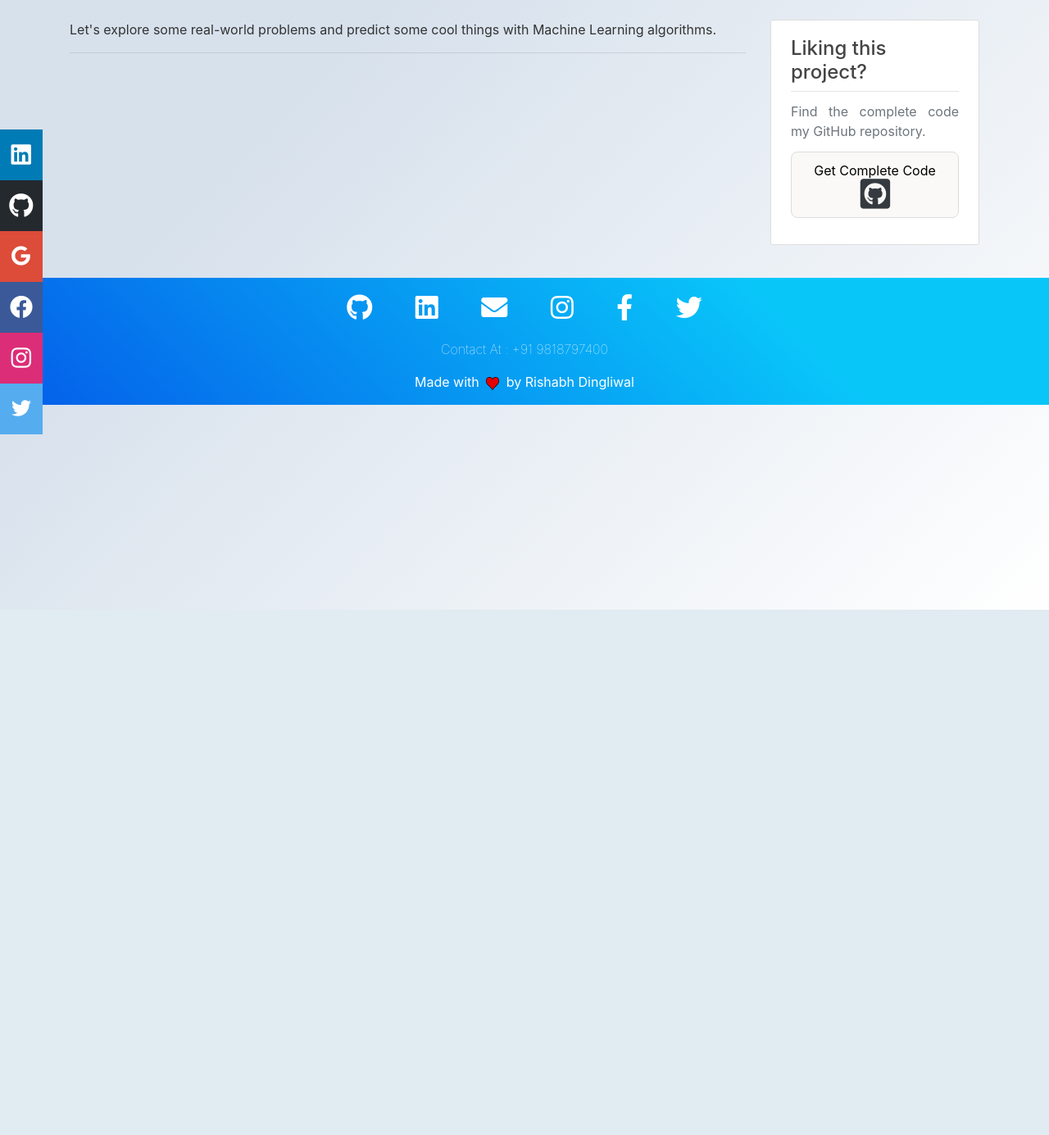
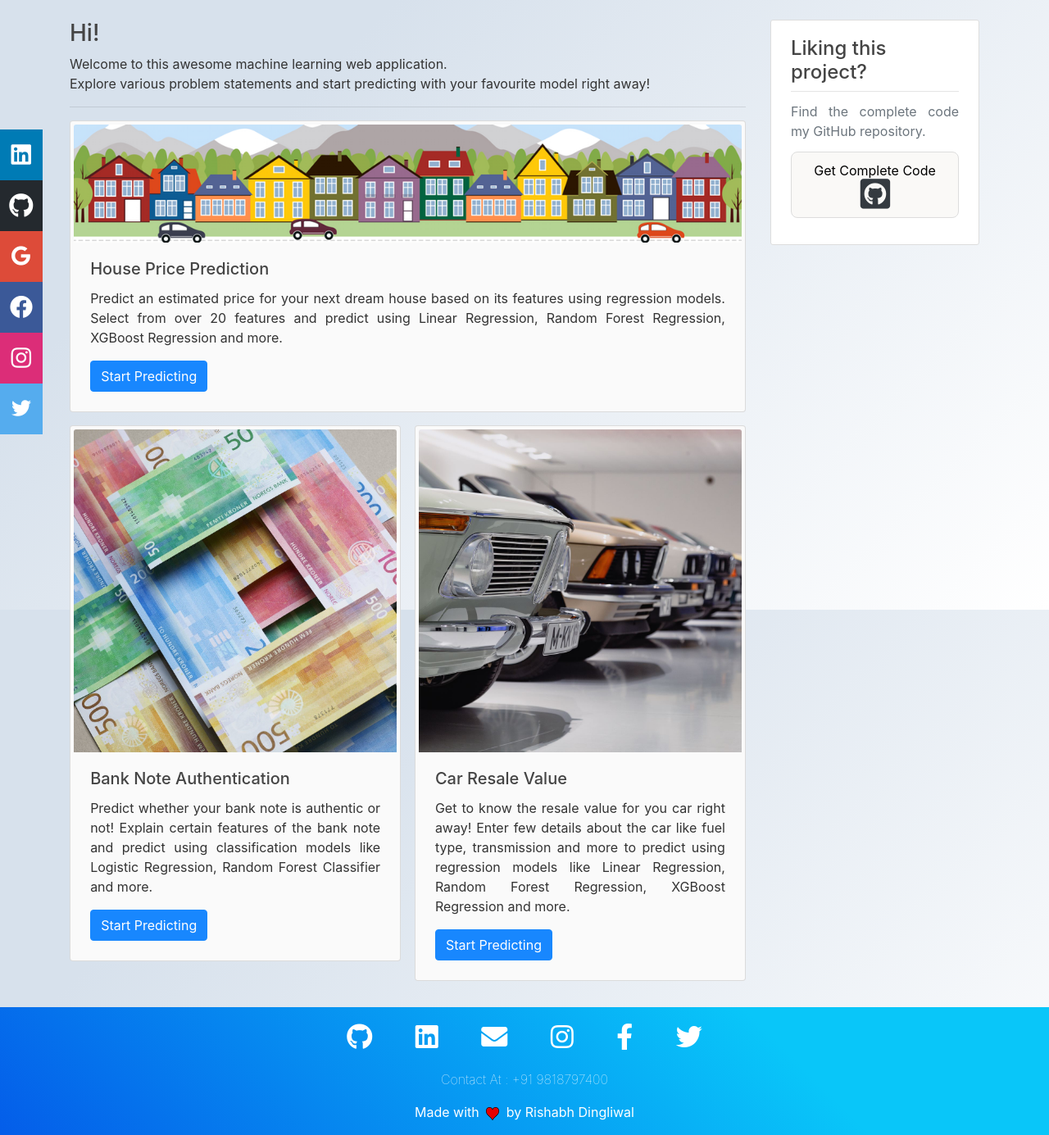
Before and after one commit to rishabh1323/The-ML-DL-App, a Flask app: page /machine-learning in a window 1280 px wide. Shown: the part 56-1441 px from the top of the page at 82% size. Before the commit the page ends 800 px from the top, so only its background shows below. Run offline with Flask 2, Linux system fonts and the light colour scheme; some libraries are stand-ins or nearby versions.

Commit message:
Add to ML & DL templates

```diff
--- a/templates/machine_learning.html
+++ b/templates/machine_learning.html
@@ -1,9 +1,55 @@
 {% extends "layout.html" %}
 {% block content %}
 
+<!-- Introduction Paragraph -->
 <div>
-    <p class="m-0">Let's explore some real-world problems and predict some cool things with Machine Learning algorithms.</p>
+    <h3>Hi!</h3>
+    <p class="m-0">Welcome to this awesome machine learning web application.</p>
+    <p class="m-0">Explore various problem statements and start predicting with your favourite model right away!</p>
     <hr>
 </div>
 
+<div style="display: inline-flexbox;">
+    <!-- House Price Prediction Bootstrap Card -->
+    <div class="card mt-2 mb-2" style="width: 100%; padding: 0.5%; background-color: #fafafa; text-align: justify;">
+        <img src="static\use_case_images\1_1.png" class="card-img-top">
+        <div class="card-body" >
+            <h5 class="card-title">House Price Prediction</h5>
+            <p class="card-text">
+                Predict an estimated price for your next dream house based on its features using regression models.
+                Select from over 20 features and predict using Linear Regression, Random Forest Regression, XGBoost
+                Regression and more.
+            </p>
+            <a href="{{ url_for('house_price_prediction') }}" class="btn btn-primary" style="opacity: 0.9;">Start Predicting</a>
+        </div>
+    </div>
+
+    <!-- Bank Note Authentication Bootstrap Card -->
+    <div class="card mt-2 mb-2" style="width: 49%; padding: 0.5%; background-color: #fafafa; text-align: justify; float: left;">
+        <img src="static\use_case_images\4_1.jpg" class="card-img-top">
+        <div class="card-body" >
+            <h5 class="card-title">Bank Note Authentication</h5>
+            <p class="card-text">
+                Predict whether your bank note is authentic or not! Explain certain features of the bank note and
+                predict using classification models like Logistic Regression, Random Forest Classifier and more.
+            </p>
+            <a href="{{ url_for('bank_note_authentication') }}" class="btn btn-primary" style="opacity: 0.9;">Start Predicting</a>
+        </div>
+    </div>
+
+    <!-- Car Resale Value Bootstrap Card -->
+    <div class="card mt-2 mb-2" style="width: 49%; padding: 0.5%; background-color: #fafafa; text-align: justify; float: right;">
+        <img src="static\use_case_images\5_1.jpg" class="card-img-top">
+        <div class="card-body" >
+            <h5 class="card-title">Car Resale Value</h5>
+            <p class="card-text">
+                Get to know the resale value for you car right away! Enter few details about the car like fuel type, transmission
+                and more to predict using regression models like Linear Regression, Random Forest Regression, XGBoost Regression
+                and more.
+            </p>
+            <a href="{{ url_for('car_resale_value') }}" class="btn btn-primary" style="opacity: 0.9;">Start Predicting</a>
+        </div>
+    </div>
+</div>
+
 {% endblock %}
```
Also changed, not shown: templates/deep_learning.html (+32 -1 lines).
